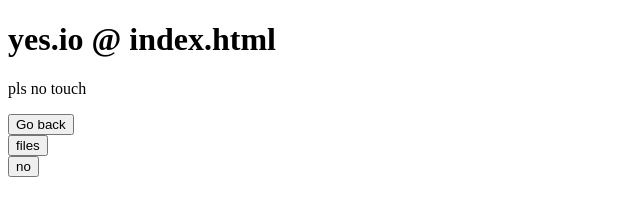
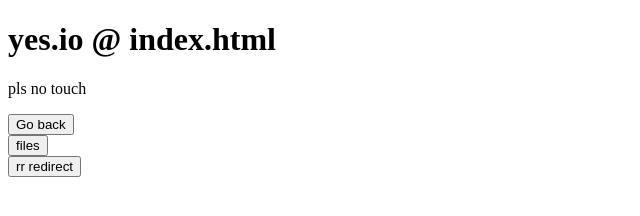
Before and after one commit to imapotatoes11/yes.io, a plain HTML site: page docs/index.html in a window 1280 px wide. Shown: the whole page, without its empty margins (0-640 px from the left). Drawn offline with Linux system fonts and the light colour scheme.

Commit message:
rr redirect

```diff
--- a/docs/index.html
+++ b/docs/index.html
@@ -12,7 +12,7 @@
 </form>
 
 <form action="https://rickrollredirect.github.io/?" />
-    <input type="submit" value="no" />
+    <input type="submit" value="rr redirect" />
 </form>
 </body>
 </html>
```
